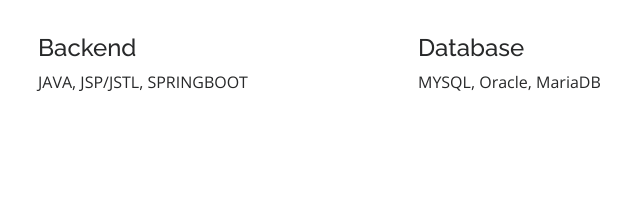
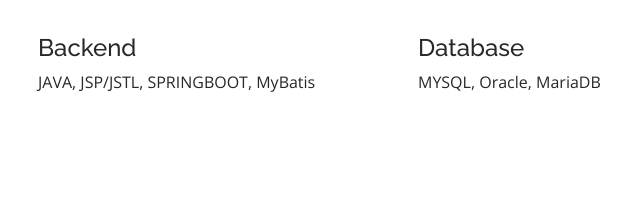
Before and after one commit to wkdgustn097/wkdgustn097.github.io, a plain HTML site: page index.html in a window 1280 px wide. Shown: the part 592-800 px from the top of the page, 474-1114 px from the left. Drawn offline with nearby package versions, Linux system fonts and the light colour scheme.

Commit message:
Update index.html

```diff
--- a/index.html
+++ b/index.html
@@ -110,7 +110,7 @@
           </div>
           <div class="col-lg-4 col-md-6 icon-box aos-init aos-animate" data-aos="fade-up" data-aos-delay="100">
             <h4 class="title">Backend</h4>
-              <p class="description">JAVA, JSP/JSTL, SPRINGBOOT</p>
+              <p class="description">JAVA, JSP/JSTL, SPRINGBOOT, MyBatis</p>
           </div>
           <div class="col-lg-4 col-md-6 icon-box aos-init aos-animate" data-aos="fade-up" data-aos-delay="200">
             <h4 class="title">Database</h4>
```
